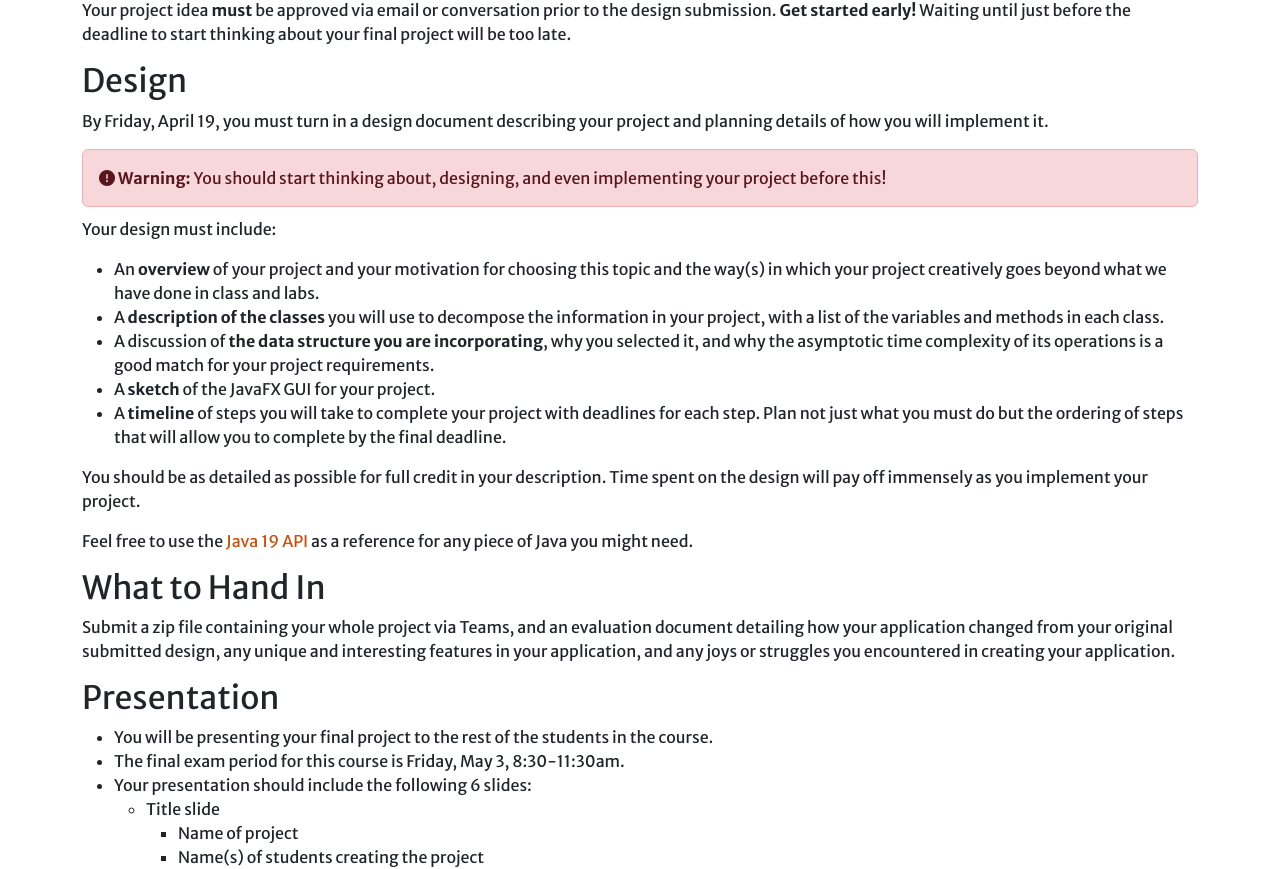
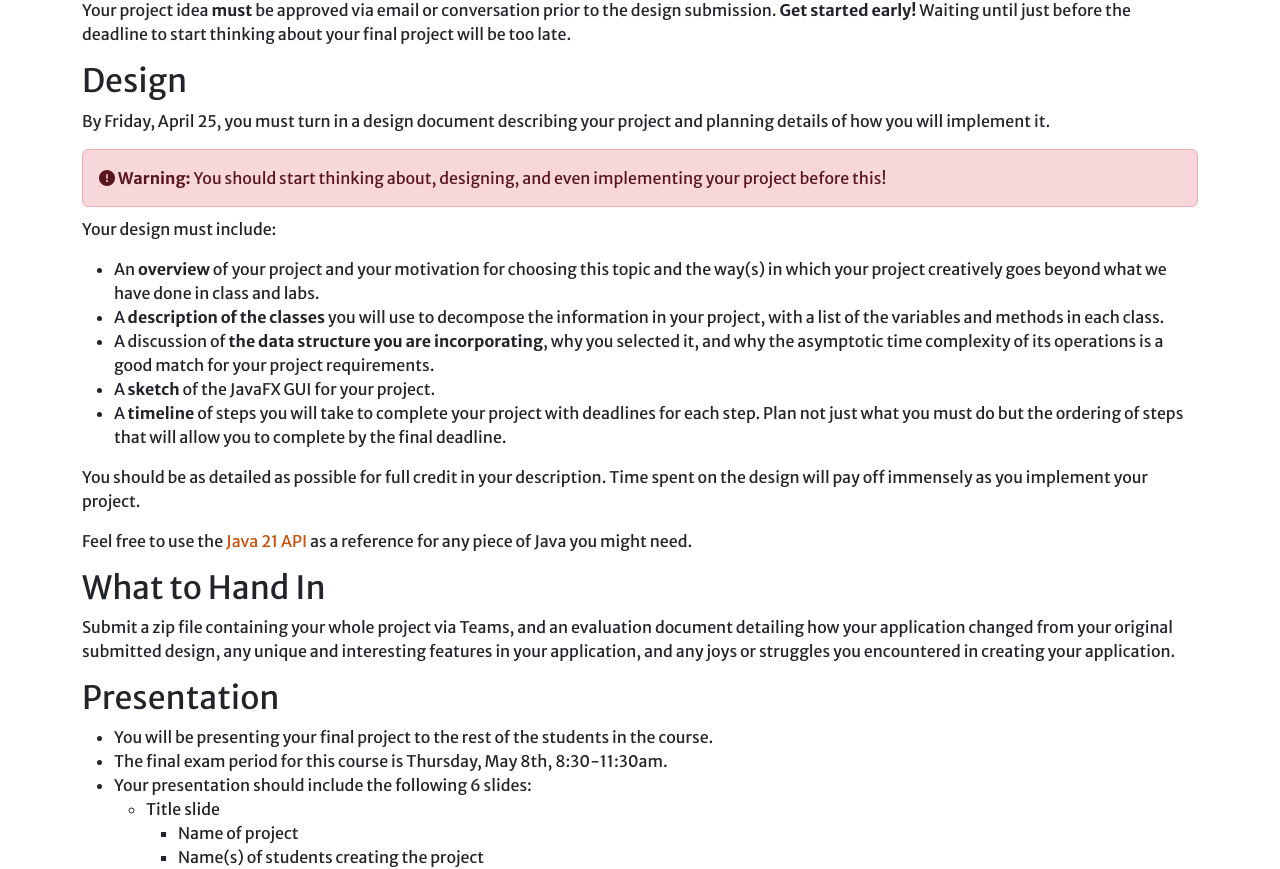
Before and after one commit to Hendrix-CS/csci151, a Jekyll site: the page built from projects/final-project.md, in a window 1280 px wide and 1400 px high, scrolled down 544 px. Shown: the part 149-1018 px from the top of the window. Built offline with Jekyll 4.4.1, drawn with Linux system fonts in a browser that asks for light colours; nearby versions of some CDN libraries; our own code applies the rules of GitHub Pages for plain Markdown files; some of the changed text lies outside the part shown.

Commit message:
Project java version updates

```diff
--- a/projects/final-project.md
+++ b/projects/final-project.md
@@ -3,8 +3,8 @@ layout: work
 type: Project
 num: 4
 worktitle: Final Project
-designdue: Friday, April 19
-finaldue: Friday, May 3, 8:30-11:30am
+designdue: Friday, April 25
+finaldue: Thursday, May 8th, 8:30-11:30am
 ---
 
 ## Description
@@ -15,7 +15,7 @@ incorporating elements of data structures in your implementation.
 ## Materials
 
 -   IntelliJ, JavaFX and SceneBuilder
--   [Java 19 API](https://docs.oracle.com/en/java/javase/19/docs/api/index.html)
+-   [Java 21 API](https://docs.oracle.com/en/java/javase/21/docs/api/index.html)
 
 ## Description
 
@@ -72,8 +72,8 @@ You should be as detailed as possible for full credit in your
 description. Time spent on the design will pay off immensely as you
 implement your project.
 
-Feel free to use the [Java 19
-API](https://docs.oracle.com/en/java/javase/19/docs/api/index.html) as a
+Feel free to use the [Java 21
+API](https://docs.oracle.com/en/java/javase/21/docs/api/index.html) as a
 reference for any piece of Java you might need.
 
 ## What to Hand In
```
Also changed, not shown: index.md (+1 -0 lines), projects/animation.md (+1 -1 lines).
